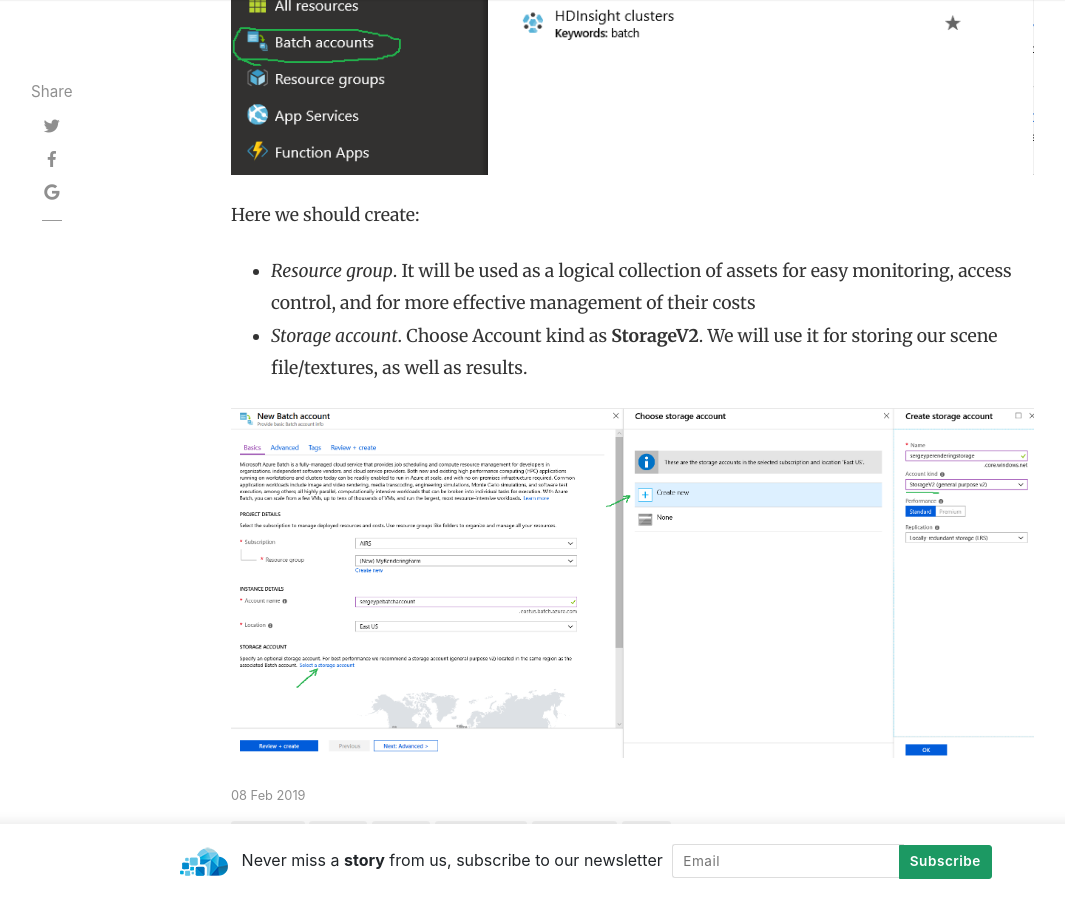
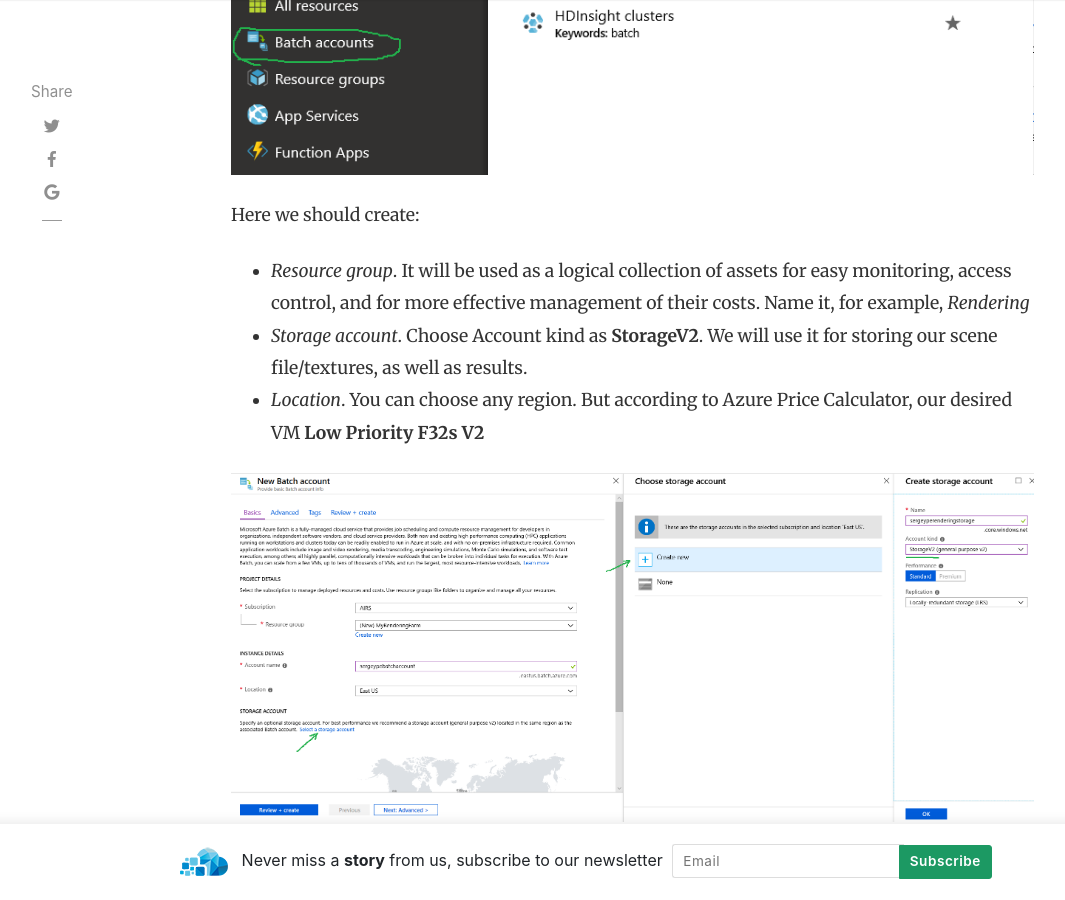
Before and after one commit to AzCEE/azcee.github.io, a Jekyll site: the page built from _posts/2019-02-08-Rendering.md, in a window 1280 px wide and 900 px high, scrolled down 2894 px. Shown: the whole window, without its empty margins (54-1119 px from the left). Built offline with Jekyll 4.4.1, drawn with Linux system fonts in a browser that asks for light colours; nearby versions of some CDN libraries; comment, search, counter and statistics services are not loaded.

Commit message:
Update 2019-02-08-Rendering.md

```diff
--- a/_posts/2019-02-08-Rendering.md
+++ b/_posts/2019-02-08-Rendering.md
@@ -45,7 +45,8 @@
 
 Here we should create:
 
- - *Resource group*. It will be used as a logical collection of assets for easy monitoring, access control, and for more effective management of their costs
+ - *Resource group*. It will be used as a logical collection of assets for easy monitoring, access control, and for more effective management of their costs. Name it, for example, *Rendering*
  - *Storage account*. Choose Account kind as **StorageV2**. We will use it for storing our scene file/textures, as well as results.
+ - *Location*. You can choose any region. But according to Azure Price Calculator, our desired VM **Low Priority F32s V2**
 
  ![Batch account creation](/assets/users/sergeyperus/batchaccount.png)
```
